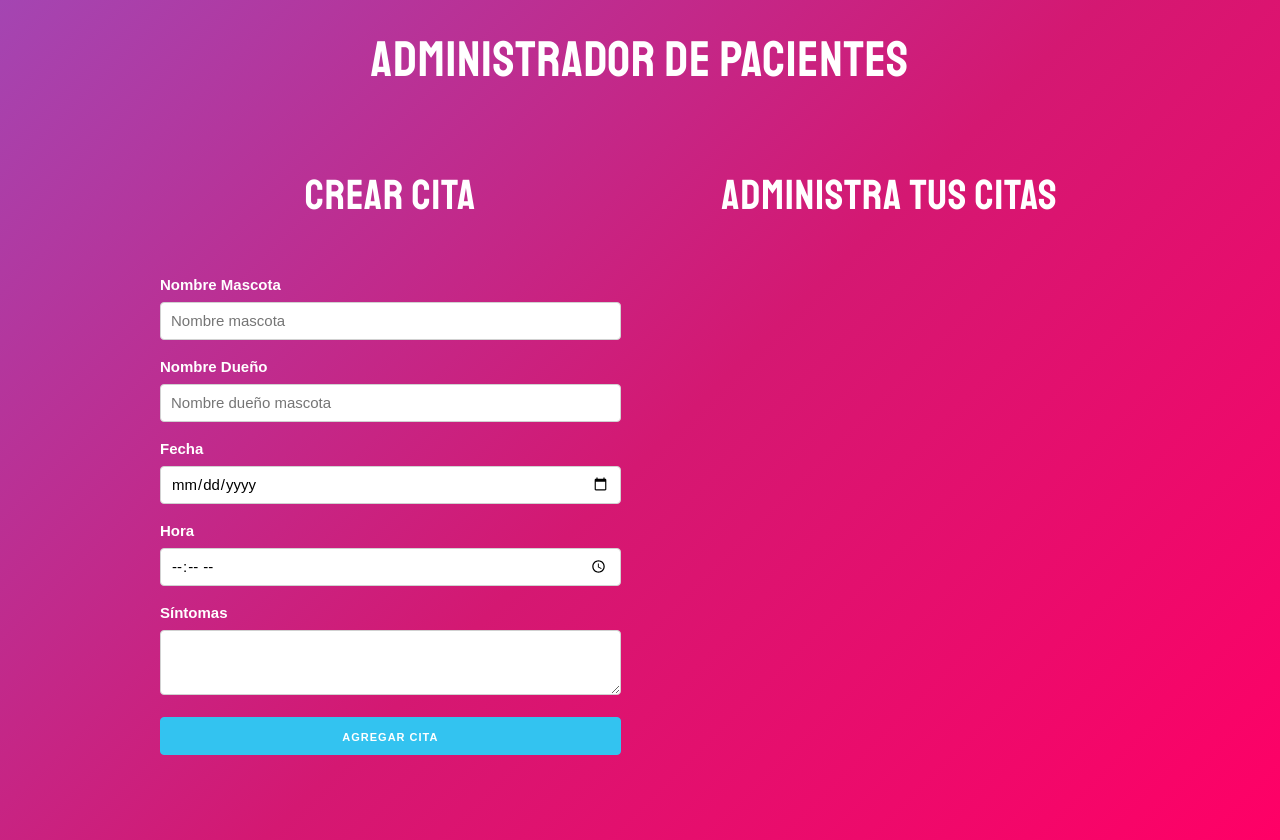
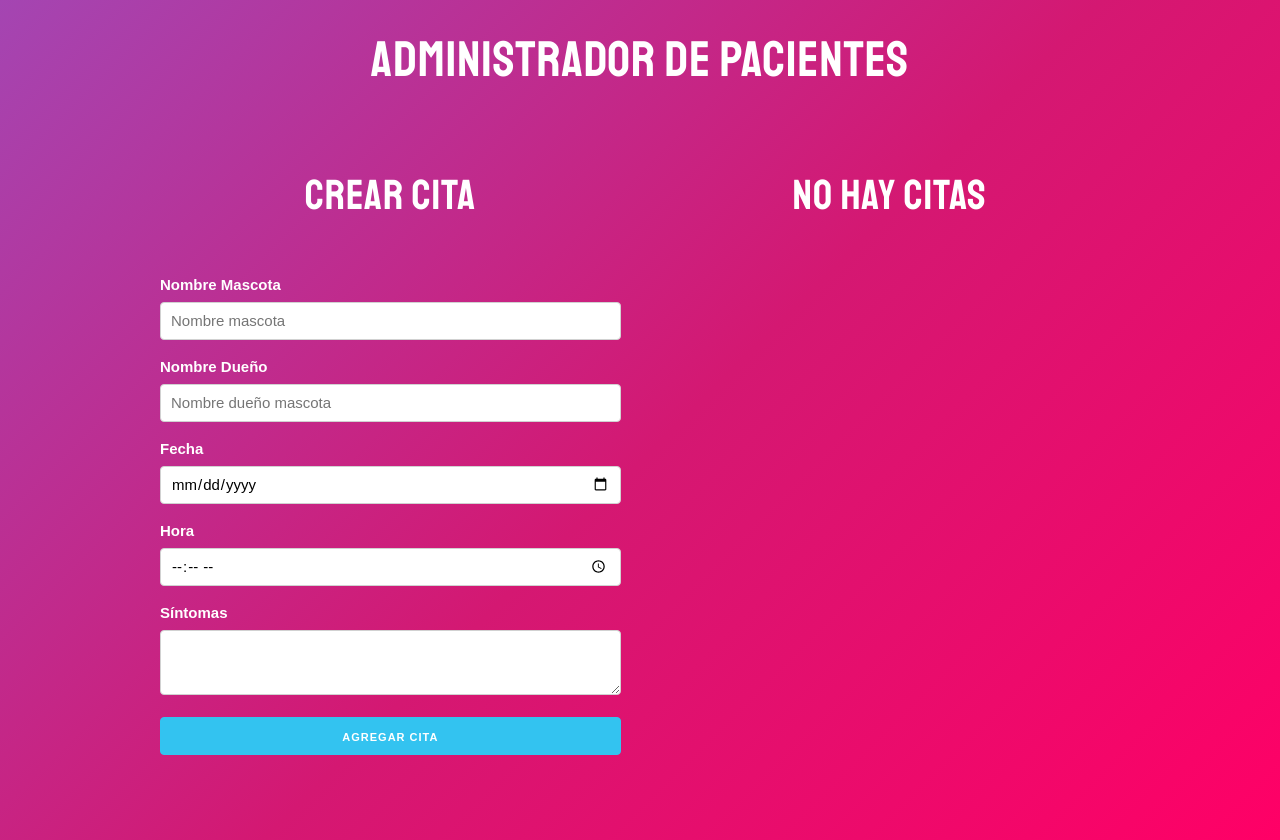
Before and after one commit to GonzaloCarcamo/curso-MERN-02, a React (Create React App) app: page / in a window 1280 px wide. Built offline with nearby package versions, Linux system fonts and the light colour scheme.

Commit message:
Mensaje condicional

```diff
--- a/src/App.js
+++ b/src/App.js
@@ -28,6 +28,10 @@
     guardarCitas(nuevasCitas);
   }
 
+  // Mensaje condicional
+
+  const titulo = citas.length === 0 ? 'No hay citas': 'Administra tus citas'
+
 
   return (
     <Fragment>
@@ -41,7 +45,7 @@
           />
           </div>
           <div className='one-half column'>
-            <h2>Administra tus Citas</h2>
+            <h2>{titulo}</h2>
             {citas.map(cita => (
               <Cita
                 key={cita.id}
```
